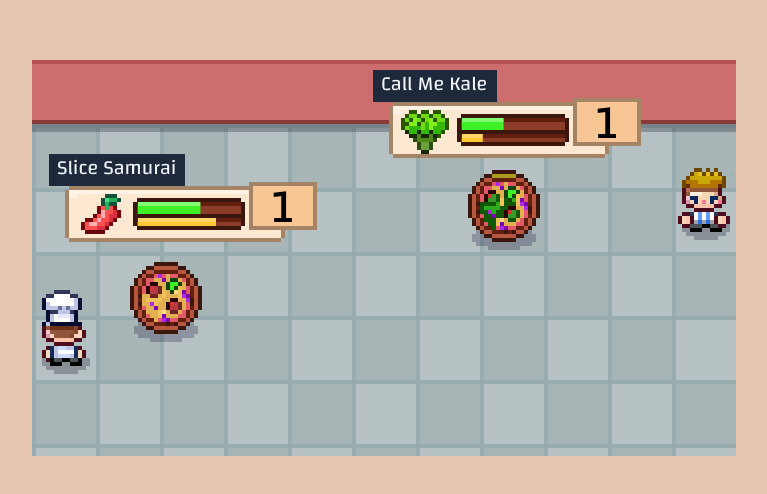
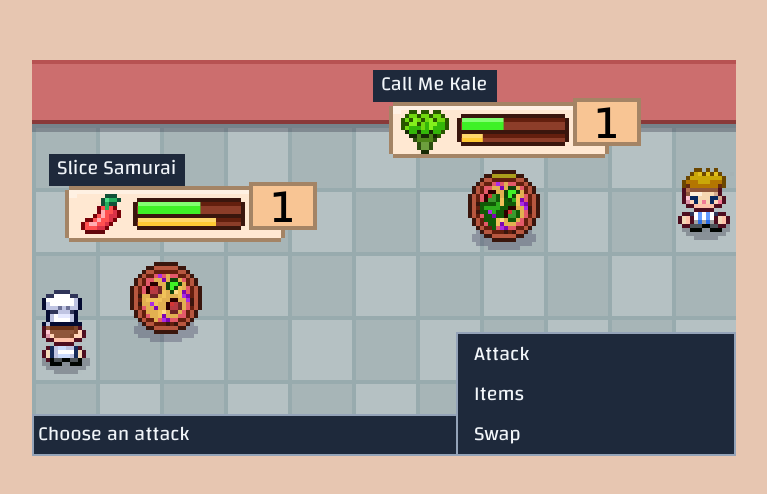
Before and after one commit to AlkarimJ1997/pizza-legends, a Next.js app: page / in a window 1280 px wide. Shown: the part 142-636 px from the top of the page, without its empty margins (256-1023 px from the left). Built offline with nearby package versions, Linux system fonts and the light colour scheme.

Commit message:
Temp commit

```diff
--- a/classes/KeyboardMenu.ts
+++ b/classes/KeyboardMenu.ts
@@ -2,7 +2,7 @@ export class KeyboardMenu {
 	options: PageOption[] = [];
 	up: string | null = null;
 	down: string | null = null;
-	prevFocus: string | null = null;
+	prevFocus: HTMLButtonElement | null = null;
 
 	constructor() {}
 
--- a/components/battle/BattleScene.tsx
+++ b/components/battle/BattleScene.tsx
@@ -12,6 +12,12 @@ const BattleScene = ({ overworld }: BattleSceneProps) => {
 
 	const { combatants, keyboardMenu } = overworld.battle;
 
+	const setPrevFocus = (buttonEl: HTMLButtonElement | null) => {
+		if (!keyboardMenu) return;
+
+		keyboardMenu.prevFocus = buttonEl;
+	};
+
 	return (
 		<div className='battle w-battleWidth h-battleHeight'>
 			<BattleImage
@@ -25,20 +31,23 @@ const BattleScene = ({ overworld }: BattleSceneProps) => {
 				className='top-[42px] right-[-1px]'
 			/>
 			{combatants.map(combatant => (
-				<>
+				<div key={combatant.config.id}>
 					<BattleHud
-						key={combatant.config.id}
 						config={combatant.config}
 						isActive={combatant.isActive}
 						hp={combatant.hpPercentage}
 						xp={combatant.xpPercentage}
 					/>
-					<Pizza key={combatant.config.id} combatant={combatant} />
-				</>
+					<Pizza combatant={combatant} />
+				</div>
 			))}
-			{/* {keyboardMenu && (
-				<Menu options={keyboardMenu.options} inBattle={!!overworld.battle} />
-			)} */}
+			{keyboardMenu && (
+				<Menu
+					options={keyboardMenu.options}
+					inBattle={!!overworld.battle}
+					setPrevFocus={setPrevFocus}
+				/>
+			)}
 		</div>
 	);
 };
--- a/components/ui/Menu.tsx
+++ b/components/ui/Menu.tsx
@@ -1,28 +1,46 @@
+import { useState } from 'react';
 import clsx from 'clsx';
 
 interface MenuProps {
 	options: PageOption[];
 	inBattle: boolean;
+	setPrevFocus: (buttonEl: HTMLButtonElement | null) => void;
 }
 
-const Menu = ({ options, inBattle = false }: MenuProps) => {
+const Menu = ({ options, inBattle = false, setPrevFocus }: MenuProps) => {
+	const [focusedIndex, setFocusedIndex] = useState<number>(0);
+
+	const handleFocus = (
+		e: React.MouseEvent<HTMLButtonElement>,
+		index: number
+	) => {
+		setFocusedIndex(index);
+		e.currentTarget.focus();
+	};
+
 	return (
+		<div className='bg-slate-800 text-slate-100'>
 			<div
 				className={clsx(
-				'absolute border border-slate-400 bg-slate-800',
+					'absolute border border-slate-400 bg-slate-800 text-slate-100 z-10',
 					inBattle && 'right-0 bottom-0 w-[140px]'
 				)}>
 				{options.map(({ label, description, disabled, handler, right }, i) => (
 					<div key={i} className='relative'>
 						<button
 							disabled={!!disabled}
+							onClick={handler}
+							onMouseEnter={e => handleFocus(e, i)}
 							className='flex items-center w-full text-left h-[20px] cursor-pointer p-0 pl-2 text-[10px] focus:outline-none focus:ring-2 focus:ring-indigo-500'>
 							{label}
 						</button>
 						<span className='absolute top-0 bottom-0 right-0'>{right?.()}</span>
 					</div>
 				))}
-			<p className='DescriptionBox'>I will provide information!</p>
+			</div>
+			<div className='absolute bottom-0 left-0 right-0 p-0.5 text-slate-100 bg-slate-800 border border-slate-400'>
+				<p className='text-[10px]'>{options[focusedIndex]?.description}</p>
+			</div>
 		</div>
 	);
 };
```
Lines whose indentation alone changed are shown as unchanged.
